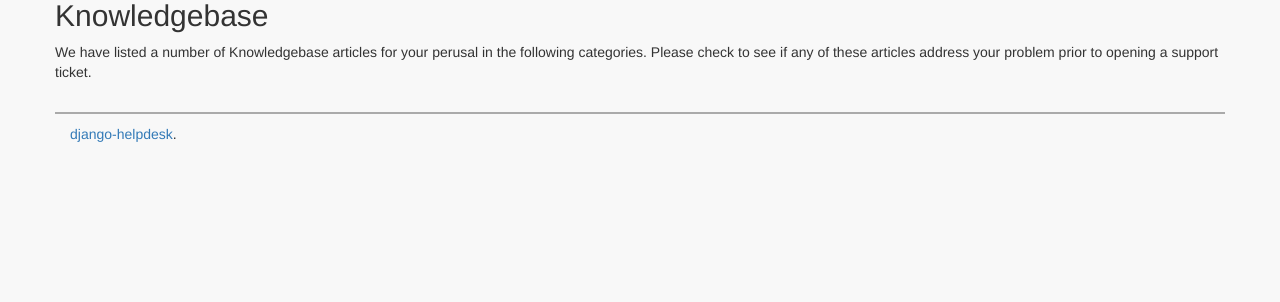
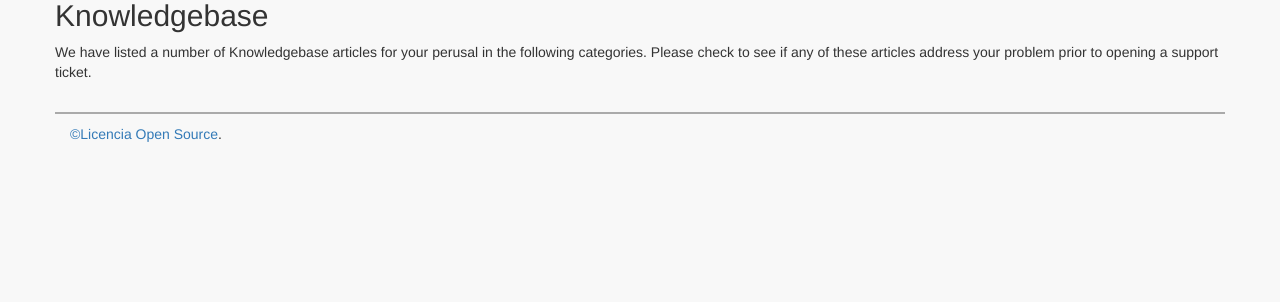
Before and after one commit to Jpvillegas/HDSENA, a Django app: page /kb/ in a window 1280 px wide. Shown: the part 191-493 px from the top of the page. Run offline with Django 3.2, Linux system fonts and the light colour scheme; data that the repository does not hold is empty; parts of the project's set-up code (start-up, migrations or seed data) failed here and were passed over; some libraries are stand-ins or nearby versions.

Commit message:
finalfinal22

```diff
--- a/helpdesk/templates/helpdesk/attribution.html
+++ b/helpdesk/templates/helpdesk/attribution.html
@@ -1,2 +1,2 @@
 {% load i18n %}
-{% trans "<a href='https://github.com/django-helpdesk/django-helpdesk'>django-helpdesk</a>." %}
+{% trans "<a href='https://github.com/django-helpdesk/django-helpdesk'>©Licencia Open Source</a>." %}
```
